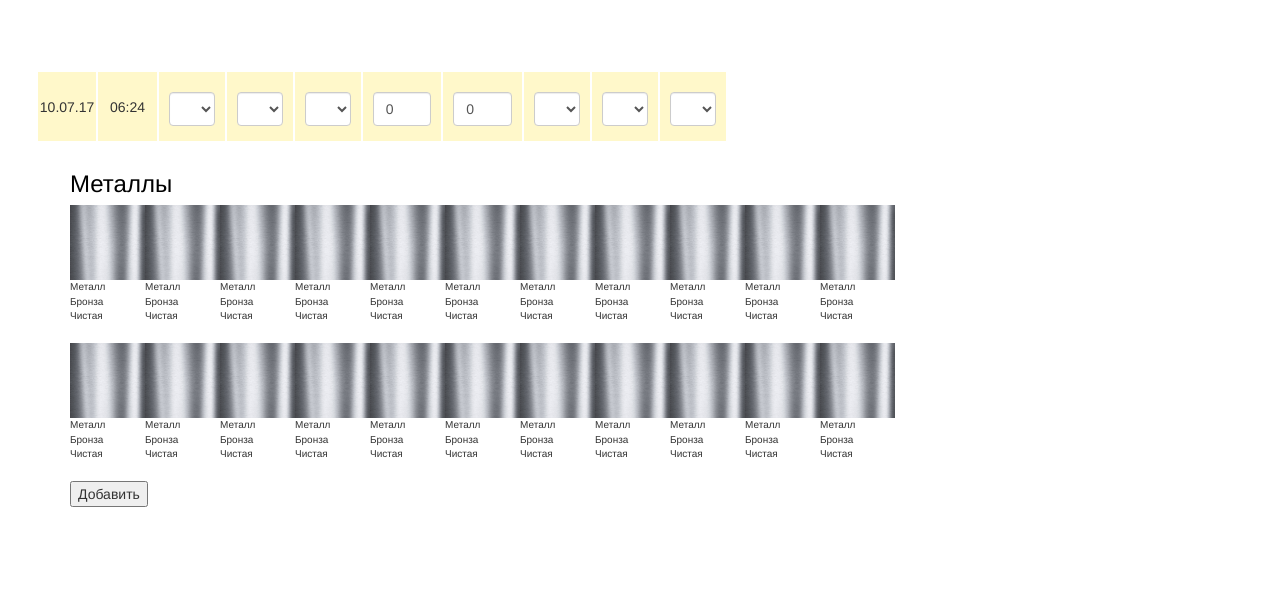
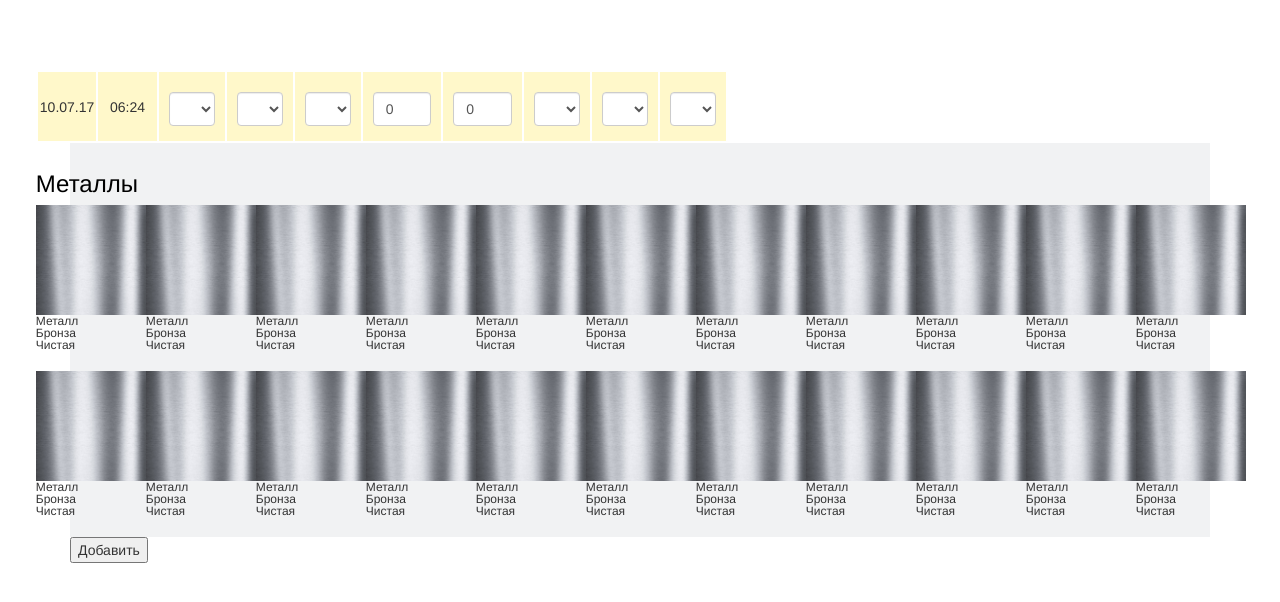
Before and after one commit to Velkonost/Fin-Monitoring, a Yii app: template views/site/index.php in a window 1280 px wide. Shown: the top 602 px of the page. Run offline with PHP 8.4 and a stand-in for Yii, Linux system fonts and the light colour scheme; the template is opened without the code that fills it, so the values that code supplies are empty; form fields are guessed from the names that the template uses; some libraries are stand-ins or nearby versions.

Commit message:
html css changes

```diff
--- a/views/site/index.php
+++ b/views/site/index.php
@@ -33,23 +33,40 @@ $today = date("d.m.y");
         padding-right: 10px;
     }
     .types td img {
-        max-width: 75px;
-        min-width: 75px;
+        max-width: 110px;
+        min-width: 110px;
 
-        min-height: 75px;
-        max-height: 75px;
+        min-height: 110px;
+        max-height: 110px;
 
 
     }
+
+    .types {
+        margin-left: -3%;
+    }
+
     .types td{
-        font-size: 10px;
-        padding-bottom: 20px;
+        font-size: 12px;
+        line-height: 12px;
+        /* padding-bottom: 20px; */
     }
 
     h3{
         color: black;
         font-weight: normal;
         margin-bottom: 0px;
+    }
+    .type {
+        margin-bottom: 20px;
+    }
+
+    .wrap_types {
+        margin-left: 0px;
+        padding-left: 0px;
+
+        width: 100%;
+        background-color: #F1F2F3;
     }
 
 </style>
@@ -81,148 +98,238 @@ $today = date("d.m.y");
                 </tr>
     </tbody>
 </table>
-
+<div class="wrap_types">
     <table class="types">
         <caption><h3>Металлы</h3></caption>
+
         <tr>
             <td>
-            <img src="../web/img/metall.jpeg">
-            <br>Металл
-            <br>Бронза
-            <br>Чистая
+                <table class="type">
+                    <tr><td><img src="../web/img/metall.jpeg"></td></tr>
+                    <tr><td>Металл</td></tr>
+                    <tr><td>Бронза</td></tr>
+                    <tr><td>Чистая</td></tr>
+
+                </table>
+
             </td>
             <td>
-            <img src="../web/img/metall.jpeg">
-            <br>Металл
-            <br>Бронза
-            <br>Чистая
+                <table class="type">
+                    <tr><td><img src="../web/img/metall.jpeg"></td></tr>
+                    <tr><td>Металл</td></tr>
+                    <tr><td>Бронза</td></tr>
+                    <tr><td>Чистая</td></tr>
+
+                </table>
+
             </td>
             <td>
-            <img src="../web/img/metall.jpeg">
-            <br>Металл
-            <br>Бронза
-            <br>Чистая
+                <table class="type">
+                    <tr><td><img src="../web/img/metall.jpeg"></td></tr>
+                    <tr><td>Металл</td></tr>
+                    <tr><td>Бронза</td></tr>
+                    <tr><td>Чистая</td></tr>
+
+                </table>
+
             </td>
             <td>
-            <img src="../web/img/metall.jpeg">
-            <br>Металл
-            <br>Бронза
-            <br>Чистая
+                <table class="type">
+                    <tr><td><img src="../web/img/metall.jpeg"></td></tr>
+                    <tr><td>Металл</td></tr>
+                    <tr><td>Бронза</td></tr>
+                    <tr><td>Чистая</td></tr>
+
+                </table>
+
             </td>
             <td>
-            <img src="../web/img/metall.jpeg">
-            <br>Металл
-            <br>Бронза
-            <br>Чистая
+                <table class="type">
+                    <tr><td><img src="../web/img/metall.jpeg"></td></tr>
+                    <tr><td>Металл</td></tr>
+                    <tr><td>Бронза</td></tr>
+                    <tr><td>Чистая</td></tr>
+
+                </table>
+
             </td>
            <td>
-            <img src="../web/img/metall.jpeg">
-            <br>Металл
-            <br>Бронза
-            <br>Чистая
+                <table class="type">
+                    <tr><td><img src="../web/img/metall.jpeg"></td></tr>
+                    <tr><td>Металл</td></tr>
+                    <tr><td>Бронза</td></tr>
+                    <tr><td>Чистая</td></tr>
+
+                </table>
+
             </td>
             <td>
-            <img src="../web/img/metall.jpeg">
-            <br>Металл
-            <br>Бронза
-            <br>Чистая
+                <table class="type">
+                    <tr><td><img src="../web/img/metall.jpeg"></td></tr>
+                    <tr><td>Металл</td></tr>
+                    <tr><td>Бронза</td></tr>
+                    <tr><td>Чистая</td></tr>
+
+                </table>
+
             </td>
              <td>
-            <img src="../web/img/metall.jpeg">
-            <br>Металл
-            <br>Бронза
-            <br>Чистая
+                <table class="type">
+                    <tr><td><img src="../web/img/metall.jpeg"></td></tr>
+                    <tr><td>Металл</td></tr>
+                    <tr><td>Бронза</td></tr>
+                    <tr><td>Чистая</td></tr>
+
+                </table>
+
             </td>
             <td>
-            <img src="../web/img/metall.jpeg">
-            <br>Металл
-            <br>Бронза
-            <br>Чистая
+                <table class="type">
+                    <tr><td><img src="../web/img/metall.jpeg"></td></tr>
+                    <tr><td>Металл</td></tr>
+                    <tr><td>Бронза</td></tr>
+                    <tr><td>Чистая</td></tr>
+
+                </table>
+
             </td>
            <td>
-            <img src="../web/img/metall.jpeg">
-            <br>Металл
-            <br>Бронза
-            <br>Чистая
+                <table class="type">
+                    <tr><td><img src="../web/img/metall.jpeg"></td></tr>
+                    <tr><td>Металл</td></tr>
+                    <tr><td>Бронза</td></tr>
+                    <tr><td>Чистая</td></tr>
+
+                </table>
+
             </td>
              <td>
-            <img src="../web/img/metall.jpeg">
-            <br>Металл
-            <br>Бронза
-            <br>Чистая
+                <table class="type">
+                    <tr><td><img src="../web/img/metall.jpeg"></td></tr>
+                    <tr><td>Металл</td></tr>
+                    <tr><td>Бронза</td></tr>
+                    <tr><td>Чистая</td></tr>
+
+                </table>
+
             </td>
         </tr>
         <tr>
             <td>
-            <img src="../web/img/metall.jpeg">
-            <br>Металл
-            <br>Бронза
-            <br>Чистая
+                <table class="type">
+                    <tr><td><img src="../web/img/metall.jpeg"></td></tr>
+                    <tr><td>Металл</td></tr>
+                    <tr><td>Бронза</td></tr>
+                    <tr><td>Чистая</td></tr>
+
+                </table>
+
             </td>
             <td>
-            <img src="../web/img/metall.jpeg">
-            <br>Металл
-            <br>Бронза
-            <br>Чистая
+                <table class="type">
+                    <tr><td><img src="../web/img/metall.jpeg"></td></tr>
+                    <tr><td>Металл</td></tr>
+                    <tr><td>Бронза</td></tr>
+                    <tr><td>Чистая</td></tr>
+
+                </table>
+
             </td>
             <td>
-            <img src="../web/img/metall.jpeg">
-            <br>Металл
-            <br>Бронза
-            <br>Чистая
+                <table class="type">
+                    <tr><td><img src="../web/img/metall.jpeg"></td></tr>
+                    <tr><td>Металл</td></tr>
+                    <tr><td>Бронза</td></tr>
+                    <tr><td>Чистая</td></tr>
+
+                </table>
+
             </td>
             <td>
-            <img src="../web/img/metall.jpeg">
-            <br>Металл
-            <br>Бронза
-            <br>Чистая
+                <table class="type">
+                    <tr><td><img src="../web/img/metall.jpeg"></td></tr>
+                    <tr><td>Металл</td></tr>
+                    <tr><td>Бронза</td></tr>
+                    <tr><td>Чистая</td></tr>
+
+                </table>
+
             </td>
             <td>
-            <img src="../web/img/metall.jpeg">
-            <br>Металл
-            <br>Бронза
-            <br>Чистая
+                <table class="type">
+                    <tr><td><img src="../web/img/metall.jpeg"></td></tr>
+                    <tr><td>Металл</td></tr>
+                    <tr><td>Бронза</td></tr>
+                    <tr><td>Чистая</td></tr>
+
+                </table>
+
             </td>
            <td>
-            <img src="../web/img/metall.jpeg">
-            <br>Металл
-            <br>Бронза
-            <br>Чистая
+                <table class="type">
+                    <tr><td><img src="../web/img/metall.jpeg"></td></tr>
+                    <tr><td>Металл</td></tr>
+                    <tr><td>Бронза</td></tr>
+                    <tr><td>Чистая</td></tr>
+
+                </table>
+
             </td>
             <td>
-            <img src="../web/img/metall.jpeg">
-            <br>Металл
-            <br>Бронза
-            <br>Чистая
+                <table class="type">
+                    <tr><td><img src="../web/img/metall.jpeg"></td></tr>
+                    <tr><td>Металл</td></tr>
+                    <tr><td>Бронза</td></tr>
+                    <tr><td>Чистая</td></tr>
+
+                </table>
+
             </td>
              <td>
-            <img src="../web/img/metall.jpeg">
-            <br>Металл
-            <br>Бронза
-            <br>Чистая
+                <table class="type">
+                    <tr><td><img src="../web/img/metall.jpeg"></td></tr>
+                    <tr><td>Металл</td></tr>
+                    <tr><td>Бронза</td></tr>
+                    <tr><td>Чистая</td></tr>
+
+                </table>
+
             </td>
             <td>
-            <img src="../web/img/metall.jpeg">
-            <br>Металл
-            <br>Бронза
-            <br>Чистая
+                <table class="type">
+                    <tr><td><img src="../web/img/metall.jpeg"></td></tr>
+                    <tr><td>Металл</td></tr>
+                    <tr><td>Бронза</td></tr>
+                    <tr><td>Чистая</td></tr>
+
+                </table>
+
             </td>
            <td>
-            <img src="../web/img/metall.jpeg">
-            <br>Металл
-            <br>Бронза
-            <br>Чистая
+                <table class="type">
+                    <tr><td><img src="../web/img/metall.jpeg"></td></tr>
+                    <tr><td>Металл</td></tr>
+                    <tr><td>Бронза</td></tr>
+                    <tr><td>Чистая</td></tr>
+
+                </table>
+
             </td>
              <td>
-            <img src="../web/img/metall.jpeg">
-            <br>Металл
-            <br>Бронза
-            <br>Чистая
+                <table class="type">
+                    <tr><td><img src="../web/img/metall.jpeg"></td></tr>
+                    <tr><td>Металл</td></tr>
+                    <tr><td>Бронза</td></tr>
+                    <tr><td>Чистая</td></tr>
+
+                </table>
+
             </td>
         </tr>
 
 
     </table>
+</div>
 
 <?= Html::submitButton('Добавить', ['id'=>'future', 'name' => 'button_save']) ?>
 <?php ActiveForm::end(); ?>
```
Lines whose indentation alone changed are shown as unchanged.
